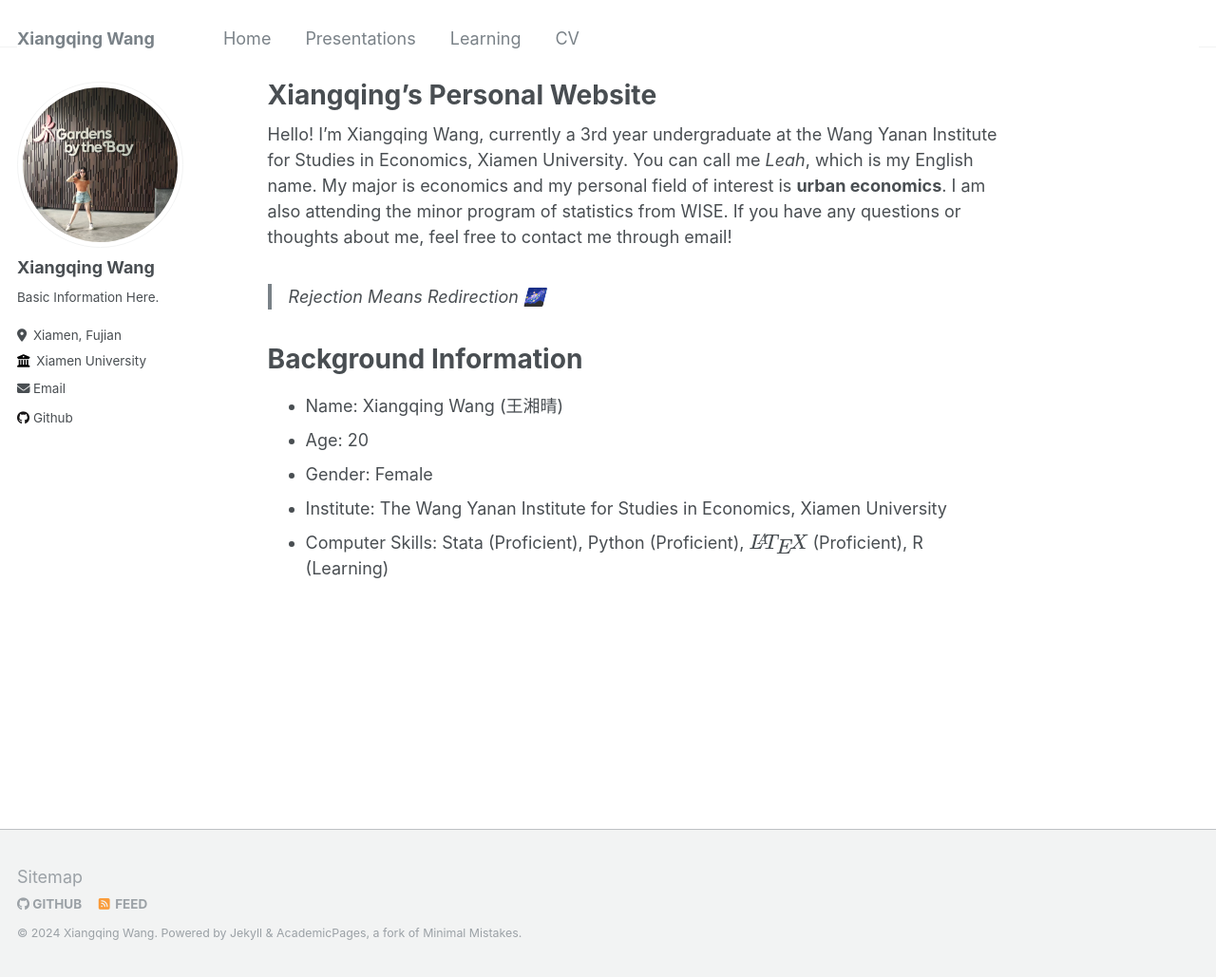
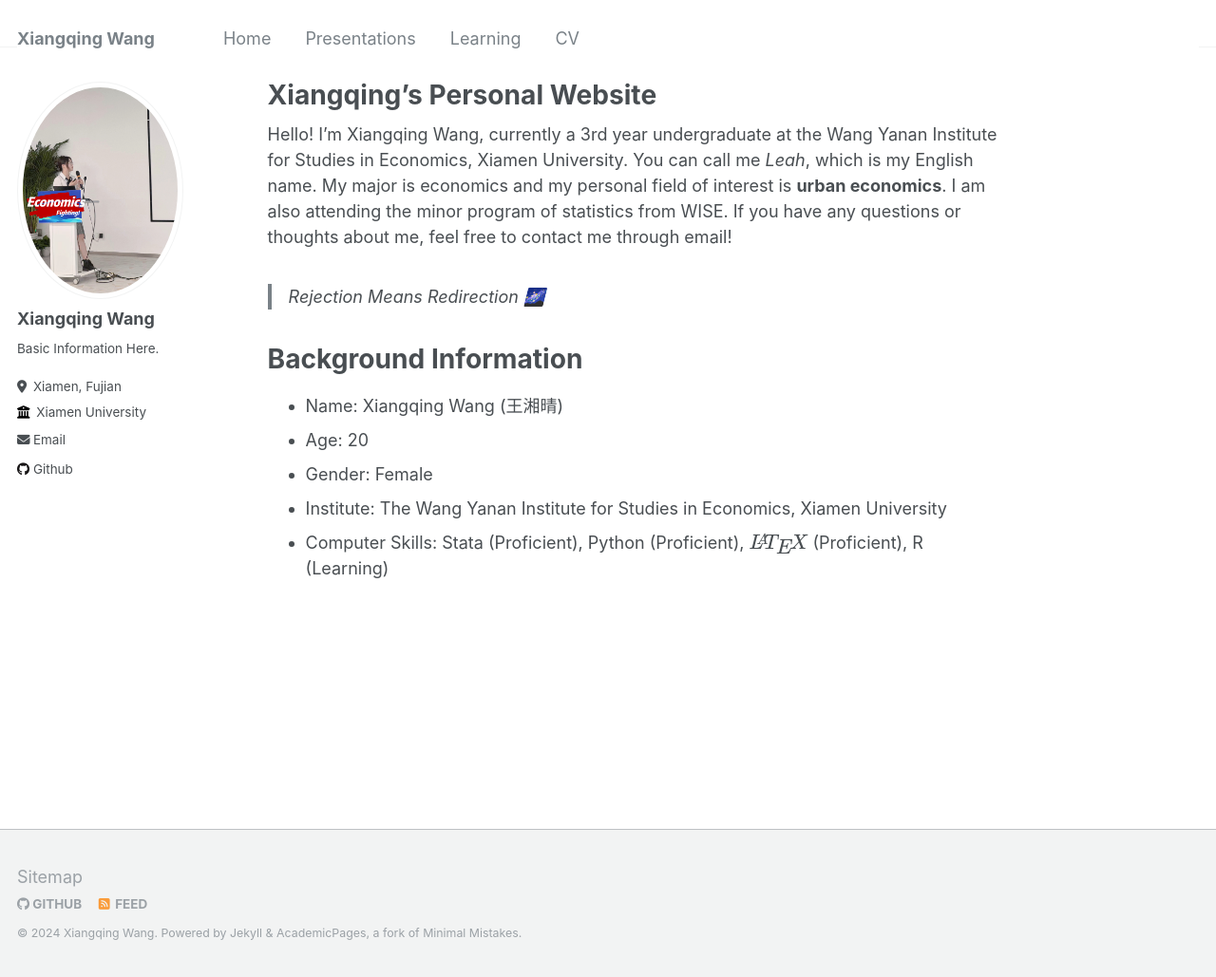
Before and after one commit to leahxqing/leahxqing.github.io, a Jekyll site: the page built from _pages/about.md, in a window 1280 px wide and 1029 px high. Shown: the whole window at 95% size. Built offline with Jekyll 4.4.1, drawn with Linux system fonts in a browser that asks for light colours.

Commit message:
Update _config.yml

```diff
--- a/_config.yml
+++ b/_config.yml
@@ -12,7 +12,7 @@ repository               : "leahxqing/leahxqing.github.io"
 
 # Site Author
 author:
-  avatar           : "profile.png"
+  avatar           : "me_pre.jpg"
   name             : "Xiangqing Wang"
   bio              : "Basic Information Here."
   location         : "Xiamen, Fujian"
```
